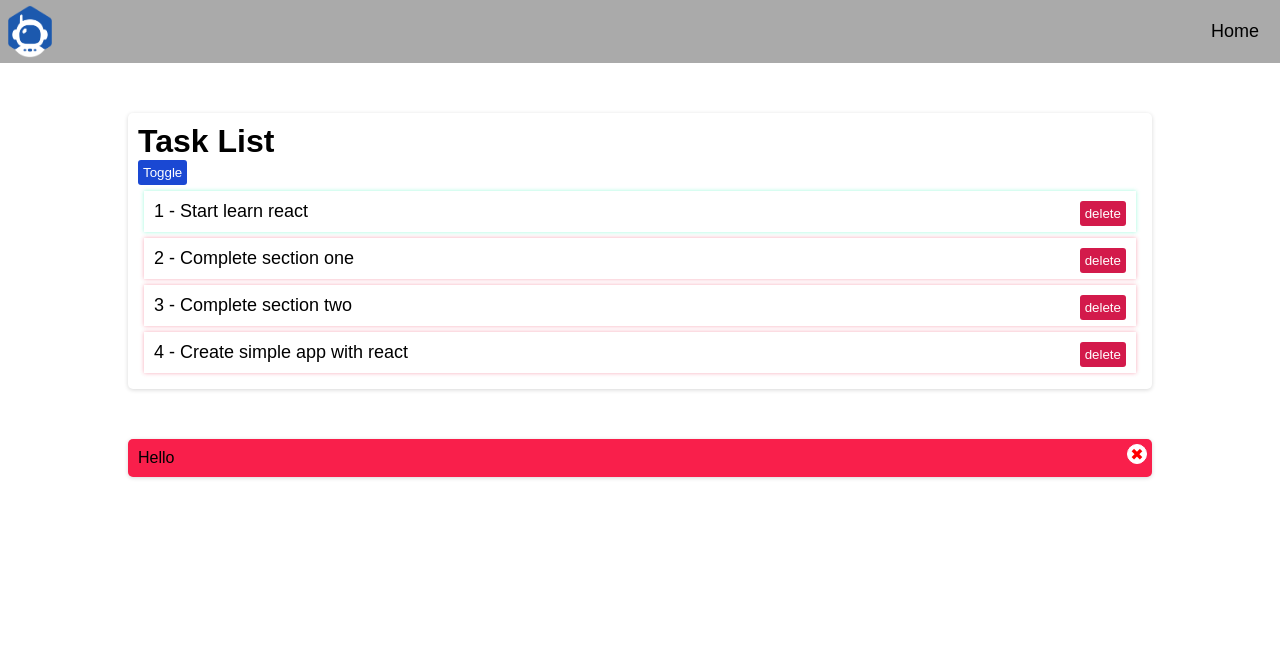
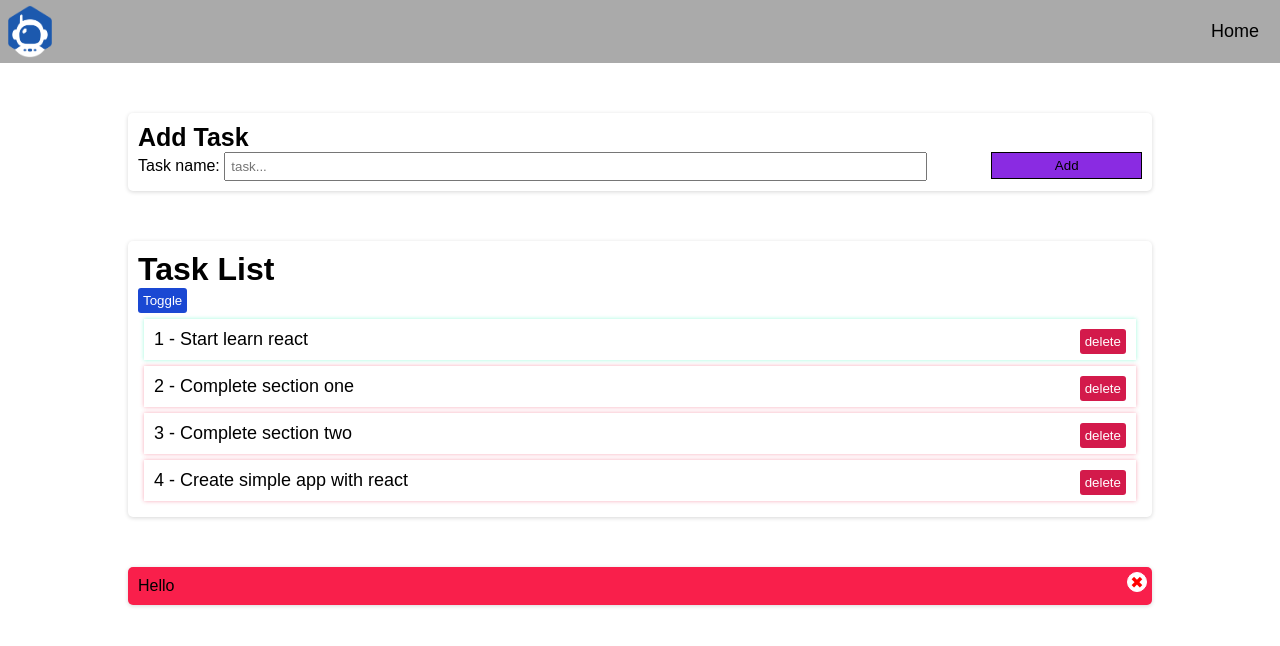
Before and after one commit to otmanedouieb/learn-react, a React (Create React App) app: page / in a window 1280 px wide. Shown: the top 646 px of the page. Built offline with nearby package versions, Linux system fonts and the light colour scheme.

Commit message:
Start files

```diff
--- a/src/App.js
+++ b/src/App.js
@@ -5,11 +5,13 @@ import Header from "./components/Header";
 import Notice from "./components/Notice";
 
 import "./App.css";
+import AddTask from "./components/AddTask";
 
 function App() {
   return (
     <div className="App">
       <Header />
+      <AddTask />
       <TaskList />
       <Notice>Hello</Notice>
     </div>
--- /dev/null
+++ b/src/components/AddTask.css
@@ -0,0 +1,23 @@
+section {
+}
+
+section input {
+  width: 70%;
+  padding: 5px;
+}
+section h1 {
+  font-size: 15px;
+}
+
+section button {
+  padding: 5px;
+  float: right;
+  width: 15%;
+  border: 1px solid;
+  background-color: blueviolet;
+}
+
+.title {
+  font-size: 25px;
+  font-weight: bolder;
+}
--- /dev/null
+++ b/src/components/AddTask.js
@@ -0,0 +1,20 @@
+import "./AddTask.css";
+
+export default function AddTask() {
+  return (
+    <section className="box">
+      <h1 className="title">Add Task</h1>
+      <form>
+        <label htmlFor="task">Task name: </label>
+        <input
+          type="text"
+          id="task"
+          name="task"
+          placeholder="task..."
+          autoComplete="off"
+        />
+        <button>Add</button>
+      </form>
+    </section>
+  );
+}
```
